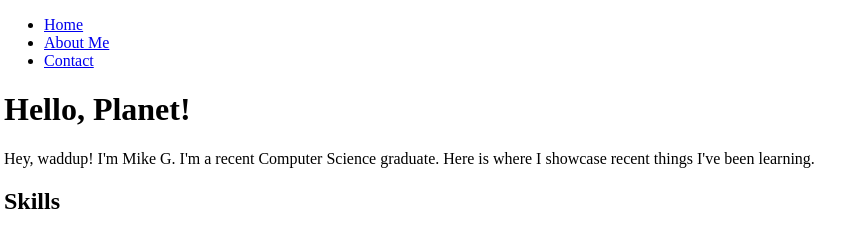
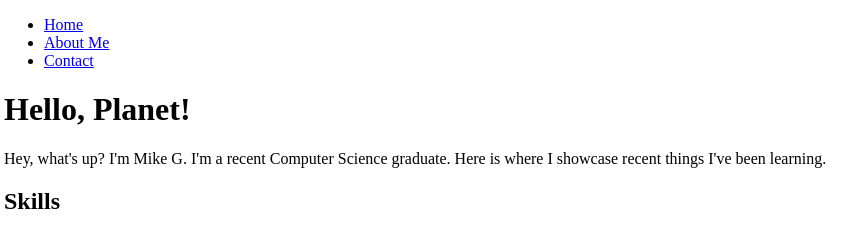
Before and after one commit to Dynowarz90/dynowarz90.github.io, a plain HTML site: page index.html in a window 1280 px wide. Shown: the full height of the page, 4-860 px from the left. Drawn offline with Linux system fonts and the light colour scheme.

Commit message:
Fixed grammar in the header

```diff
--- a/index.html
+++ b/index.html
@@ -19,7 +19,7 @@
       </nav>
       <h1>Hello, Planet!</h1>
       <p>
-        Hey, waddup! I'm Mike G. I'm a recent Computer Science graduate. Here is
+        Hey, what&apos;s up? I'm Mike G. I'm a recent Computer Science graduate. Here is
         where I showcase recent things I've been learning.
       </p>
     </header>
```
